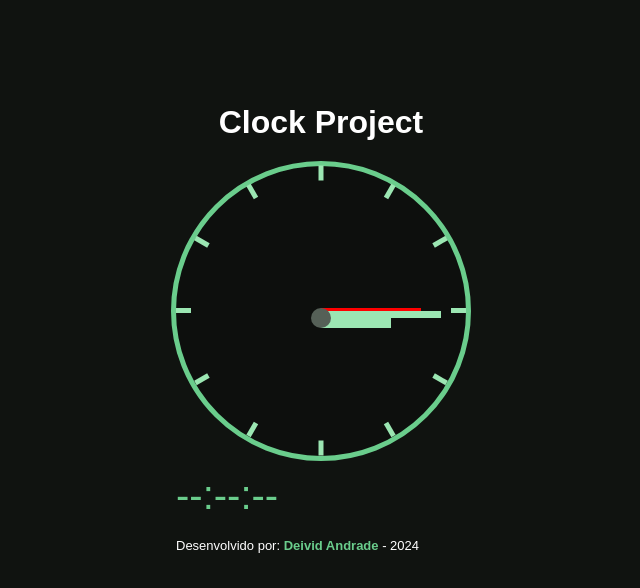
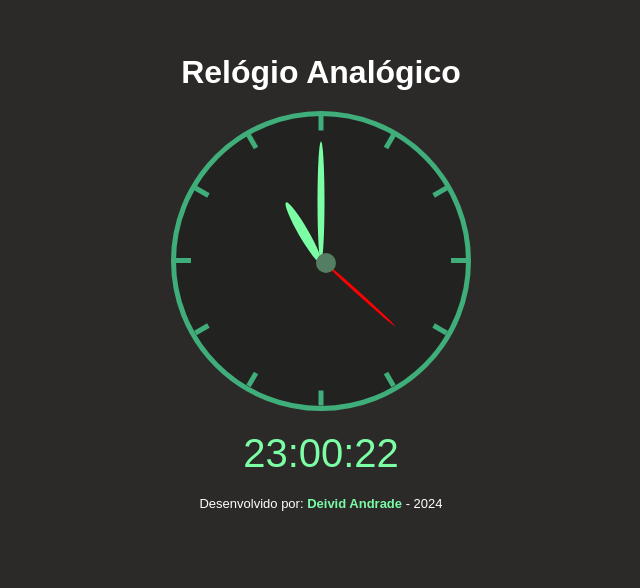
Before and after one commit to deividandrade/clockproject, a plain HTML site: page index.html in a window 1280 px wide. Shown: the part 118-706 px from the top of the page, without its empty margins (319-959 px from the left). Drawn offline with Linux system fonts and the light colour scheme.

Commit message:
correcoes-e-scriptjs

```diff
--- a/index.html
+++ b/index.html
@@ -10,7 +10,7 @@
 </head>
 
 <body>
-    <h1>Clock Project</h1>
+    <h1>Relógio Analógico</h1>
 
     <div class="analog-clock">
         <div class="dash-hour">
@@ -52,18 +52,17 @@
             </div>
         </div>
         <div class="pointers">
-            <div class="pointer-seconds"></div>
-            <div class="pointer-minutes"></div>
-            <div class="pointer-hours"></div>
+            <div class="p pointer-seconds"></div>
+            <div class="p pointer-minutes"></div>
+            <div class="p pointer-hours"></div>
             <div class="pointer-circle"></div>
         </div>
-        <div class="digital-clock">
-            <span>--:--:--</span>
-        </div>
+    </div>
+    <div class="digital-clock">--:--:--</div>
 
-        <footer>Desenvolvido por: <strong>Deivid Andrade</strong> - 2024</footer>
+    <footer>Desenvolvido por: <strong>Deivid Andrade</strong> - 2024</footer>
 
-        <script src="/script.js"></script>
+    <script src="/script.js"></script>
 </body>
 
 </html>
--- a/script.js
+++ b/script.js
@@ -0,0 +1,30 @@
+let digitalElement = document.querySelector(".digital-clock");
+let sElement = document.querySelector(".pointer-seconds");
+let mElement = document.querySelector(".pointer-minutes");
+let hElement = document.querySelector(".pointer-hours");
+
+function updateClock() {
+  let now = new Date();
+  let hour = now.getHours();
+  let minute = now.getMinutes();
+  let second = now.getSeconds();
+
+  digitalElement.innerHTML = `${fixZero(hour)}:${fixZero(minute)}:${fixZero(
+    second
+  )}`;
+
+  let sDeg = (360 / 60) * second - 90;
+  let mDeg = (360 / 60) * minute - 90;
+  let hDeg = (360 / 12) * hour - 90;
+
+  sElement.style.transform = `rotate(${sDeg}deg)`;
+  mElement.style.transform = `rotate(${mDeg}deg)`;
+  hElement.style.transform = `rotate(${hDeg}deg)`;
+}
+
+function fixZero(time) {
+  return time < 10 ? `0${time}` : time;
+}
+
+setInterval(updateClock, 1000);
+updateClock();
--- a/style.css
+++ b/style.css
@@ -10,7 +10,7 @@ body {
   justify-content: center;
   align-items: center;
   flex-direction: column;
-  background-color: #101310;
+  background-color: #2b2a28;
   font-family: Arial, Helvetica, sans-serif;
 }
 
@@ -22,7 +22,7 @@ h1 {
 .analog-clock {
   width: 300px;
   height: 300px;
-  border: 5px solid #6acd8c;
+  border: 5px solid #40ae7a;
   border-radius: 50%;
   background-color: rgba(0, 0, 0, 0.2);
 }
@@ -45,7 +45,7 @@ h1 {
 .dash-hour-area .dash {
   width: 15px;
   height: 100%;
-  background-color: #9be6b2;
+  background-color: #40ae7a;
 }
 
 .pointers {
@@ -70,30 +70,30 @@ h1 {
 .pointer-minutes {
   width: 120px;
   height: 7px;
-  background-color: #9be6b2;
+  background-color: #7cfea5;
 }
 .pointer-hours {
   width: 70px;
   height: 10px;
-  background-color: #9be6b2;
+  background-color: #7cfea5;
 }
 .pointer-circle {
   width: 20px;
   height: 20px;
-  background-color: #556057;
+  background-color: #547e63;
   border-radius: 50%;
   position: absolute;
-  margin-top: -20px;
-  margin-left: -10px;
+  margin-top: -5px;
+  margin-left: -5px;
 }
 .digital-clock {
-  color: #6acd8c;
+  color: #7cfea5;
   font-size: 40px;
   margin-top: 20px;
 }
 
 strong {
-  color: #6acd8c;
+  color: #7afaa7;
 }
 
 footer {
```
